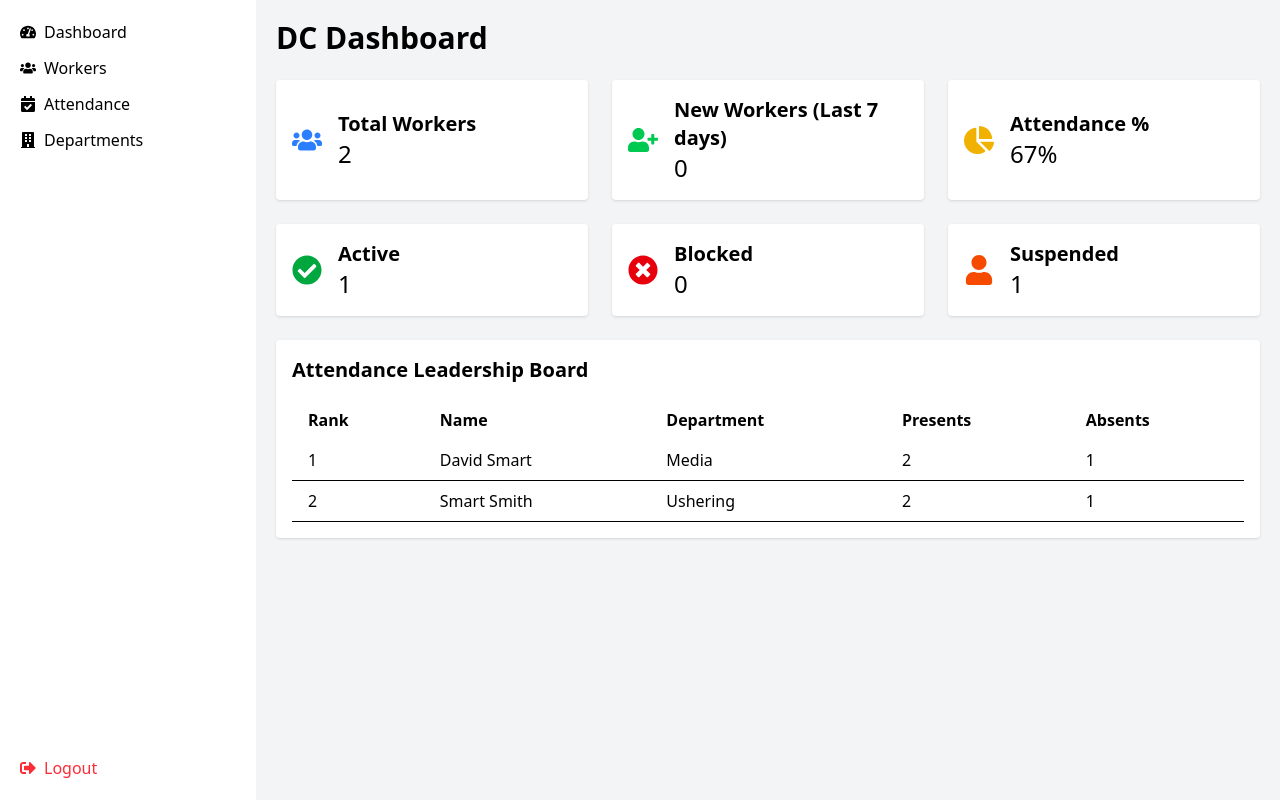
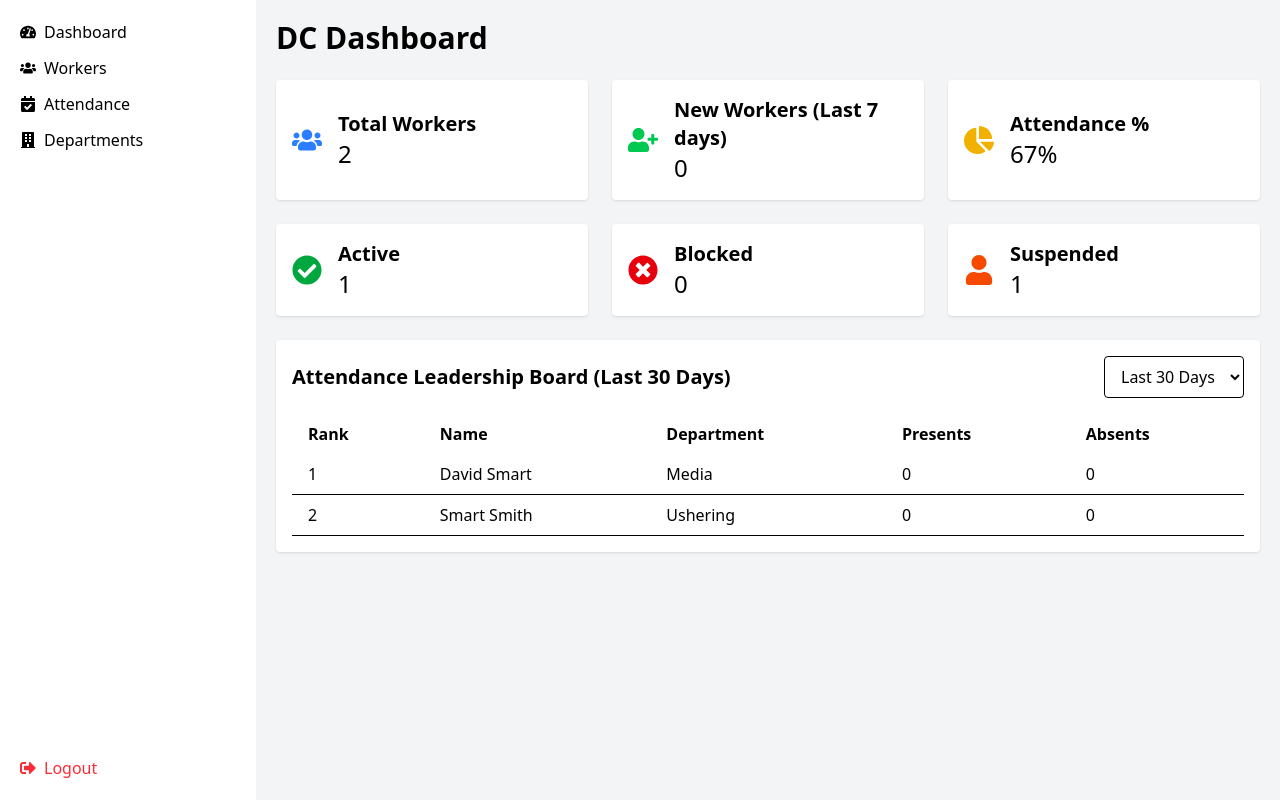
Before and after one commit to davidgraphix/MinistryTracker, a React (Vite) app: page / in a window 1280 px wide. Built offline with nearby package versions, Linux system fonts and the light colour scheme.

Commit message:
Update Dashboard.tsx

```diff
--- a/src/Dashboards/Dashboard.tsx
+++ b/src/Dashboards/Dashboard.tsx
@@ -1,37 +1,65 @@
-// src/pages/Dashboard.tsx
-import { useContext, useMemo } from "react";
+import { useContext, useMemo, useState } from "react";
 import { AppContext } from "../context/AppProvider";
-import { FaUserPlus, FaCheckCircle, FaTimesCircle, FaChartPie, FaUsers, FaUser } from "react-icons/fa";
+import {
+  FaUserPlus,
+  FaCheckCircle,
+  FaTimesCircle,
+  FaChartPie,
+  FaUsers,
+  FaUser,
+} from "react-icons/fa";
 import dayjs from "dayjs";
 import { motion } from "framer-motion";
 
 const Dashboard = () => {
   const { workers } = useContext(AppContext);
+  const [filterDays, setFilterDays] = useState(30); // Default to 30 days
 
   const totalWorkers = workers.length;
 
   const newWorkersLast7Days = useMemo(() => {
     const sevenDaysAgo = dayjs().subtract(7, "day");
-    return workers.filter((worker) => dayjs(worker.createdAt).isAfter(sevenDaysAgo)).length;
+    return workers.filter((worker) =>
+      dayjs(worker.createdAt).isAfter(sevenDaysAgo)
+    ).length;
   }, [workers]);
 
   const activeWorkers = workers.filter((w) => w.status === "Active").length;
   const blockedWorkers = workers.filter((w) => w.status === "Blocked").length;
-  const suspendedWorkers = workers.filter((w) => w.status === "Suspended").length;
+  const suspendedWorkers = workers.filter(
+    (w) => w.status === "Suspended"
+  ).length;
 
   const { presentCount, totalCount } = workers.reduce(
     (acc, worker) => {
-      acc.presentCount += worker.attendanceRecords.filter((rec) => rec.status === "Present").length;
+      acc.presentCount += worker.attendanceRecords.filter(
+        (rec) => rec.status === "Present"
+      ).length;
       acc.totalCount += worker.attendanceRecords.length;
       return acc;
     },
     { presentCount: 0, totalCount: 0 }
   );
-  const overallAttendance = totalCount > 0 ? Math.round((presentCount / totalCount) * 100) : 0;
+  const overallAttendance =
+    totalCount > 0 ? Math.round((presentCount / totalCount) * 100) : 0;
 
-  const sortedByAttendance = [...workers].sort((a, b) => {
-    const aPresents = a.attendanceRecords.filter((rec) => rec.status === "Present").length;
-    const bPresents = b.attendanceRecords.filter((rec) => rec.status === "Present").length;
+  const filteredWorkers = useMemo(() => {
+    const filterDate = dayjs().subtract(filterDays, "day");
+    return workers.map((worker) => {
+      const filteredRecords = worker.attendanceRecords.filter((rec) =>
+        dayjs(rec.date).isAfter(filterDate)
+      );
+      return { ...worker, attendanceRecords: filteredRecords };
+    });
+  }, [workers, filterDays]);
+
+  const sortedByAttendance = [...filteredWorkers].sort((a, b) => {
+    const aPresents = a.attendanceRecords.filter(
+      (rec) => rec.status === "Present"
+    ).length;
+    const bPresents = b.attendanceRecords.filter(
+      (rec) => rec.status === "Present"
+    ).length;
     return bPresents - aPresents;
   });
   const topThirty = sortedByAttendance.slice(0, 30);
@@ -41,9 +69,7 @@ const Dashboard = () => {
       <main className="flex-1 p-5 overflow-auto">
         <h1 className="text-3xl font-bold mb-6">DC Dashboard</h1>
         <div className="grid grid-cols-1 md:grid-cols-3 gap-6 mb-6">
-          <motion.div
-            className="bg-white rounded shadow p-4 flex items-center transition-all duration-300 hover:scale-105"
-          >
+          <motion.div className="bg-white rounded shadow p-4 flex items-center transition-all duration-300 hover:scale-105">
             <div className="text-blue-500 text-3xl mr-4">
               <FaUsers />
             </div>
@@ -52,9 +78,7 @@ const Dashboard = () => {
               <p className="text-2xl">{totalWorkers}</p>
             </div>
           </motion.div>
-          <motion.div
-            className="bg-white rounded shadow p-4 flex items-center transition-all duration-300 hover:scale-105"
-          >
+          <motion.div className="bg-white rounded shadow p-4 flex items-center transition-all duration-300 hover:scale-105">
             <div className="text-green-500 text-3xl mr-4">
               <FaUserPlus />
             </div>
@@ -63,9 +87,7 @@ const Dashboard = () => {
               <p className="text-2xl">{newWorkersLast7Days}</p>
             </div>
           </motion.div>
-          <motion.div
-            className="bg-white rounded shadow p-4 flex items-center transition-all duration-300 hover:scale-105"
-          >
+          <motion.div className="bg-white rounded shadow p-4 flex items-center transition-all duration-300 hover:scale-105">
             <div className="text-yellow-500 text-3xl mr-4">
               <FaChartPie />
             </div>
@@ -74,9 +96,7 @@ const Dashboard = () => {
               <p className="text-2xl">{overallAttendance}%</p>
             </div>
           </motion.div>
-          <motion.div
-            className="bg-white rounded shadow p-4 flex items-center transition-all duration-300 hover:scale-105"
-          >
+          <motion.div className="bg-white rounded shadow p-4 flex items-center transition-all duration-300 hover:scale-105">
             <div className="text-green-600 text-3xl mr-4">
               <FaCheckCircle />
             </div>
@@ -85,9 +105,7 @@ const Dashboard = () => {
               <p className="text-2xl">{activeWorkers}</p>
             </div>
           </motion.div>
-          <motion.div
-            className="bg-white rounded shadow p-4 flex items-center transition-all duration-300 hover:scale-105"
-          >
+          <motion.div className="bg-white rounded shadow p-4 flex items-center transition-all duration-300 hover:scale-105">
             <div className="text-red-600 text-3xl mr-4">
               <FaTimesCircle />
             </div>
@@ -96,9 +114,7 @@ const Dashboard = () => {
               <p className="text-2xl">{blockedWorkers}</p>
             </div>
           </motion.div>
-          <motion.div
-            className="bg-white rounded shadow p-4 flex items-center transition-all duration-300 hover:scale-105"
-          >
+          <motion.div className="bg-white rounded shadow p-4 flex items-center transition-all duration-300 hover:scale-105">
             <div className="text-orange-600 text-3xl mr-4">
               <FaUser />
             </div>
@@ -109,7 +125,19 @@ const Dashboard = () => {
           </motion.div>
         </div>
         <div className="bg-white rounded shadow p-4">
-          <h2 className="text-xl font-bold mb-4">Attendance Leadership Board</h2>
+          <div className="flex justify-between items-center mb-4">
+            <h2 className="text-xl font-bold">
+              Attendance Leadership Board (Last {filterDays} Days)
+            </h2>
+            <select
+              className="border rounded px-3 py-2"
+              value={filterDays}
+              onChange={(e) => setFilterDays(Number(e.target.value))}
+            >
+              <option value={7}>Last 7 Days</option>
+              <option value={30}>Last 30 Days</option>
+            </select>
+          </div>
           <div className="overflow-x-auto">
             <table className="min-w-full text-left">
               <thead>
@@ -123,8 +151,12 @@ const Dashboard = () => {
               </thead>
               <tbody>
                 {topThirty.map((worker, index) => {
-                  const presents = worker.attendanceRecords.filter(rec => rec.status === "Present").length;
-                  const absents = worker.attendanceRecords.filter(rec => rec.status === "Absent").length;
+                  const presents = worker.attendanceRecords.filter(
+                    (rec) => rec.status === "Present"
+                  ).length;
+                  const absents = worker.attendanceRecords.filter(
+                    (rec) => rec.status === "Absent"
+                  ).length;
                   return (
                     <tr key={worker.id} className="border-b">
                       <td className="py-2 px-4">{index + 1}</td>
```
